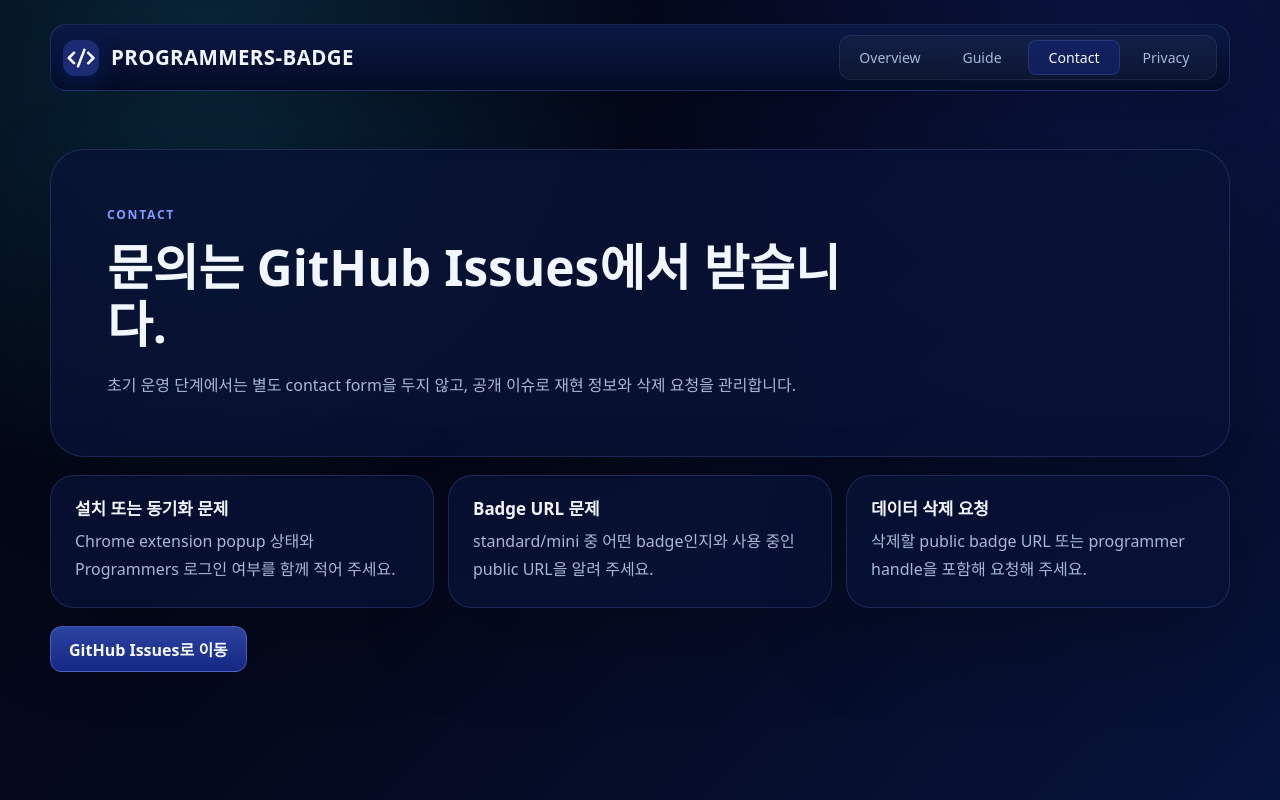
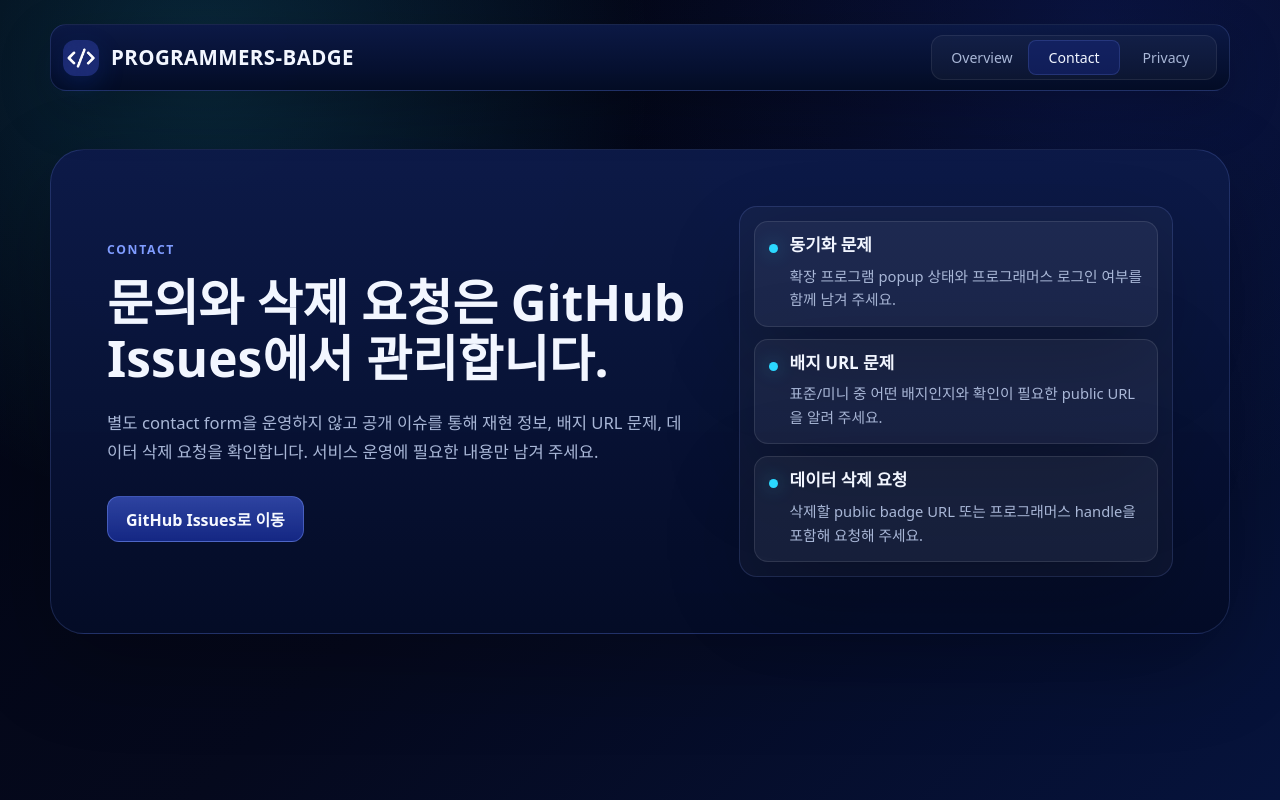
Before and after one commit to JH8459/programmers-badge-v2, a React (Vite) app in the folder apps/web/: page /contact in a window 1280 px wide. Built offline with nearby package versions, Linux system fonts and the light colour scheme.

Commit message:
refactor(web): guide route 제거와 contact UI 정리

```diff
--- a/apps/web/src/App.tsx
+++ b/apps/web/src/App.tsx
@@ -2,7 +2,6 @@
 
 import { SiteHeader } from "./components/SiteHeader";
 import { ContactPage } from "./routes/ContactPage";
-import { GuidePage } from "./routes/GuidePage";
 import { LandingPage } from "./routes/LandingPage";
 import { PrivacyPage } from "./routes/PrivacyPage";
 
@@ -13,7 +12,6 @@
 
       <Routes>
         <Route index element={<LandingPage />} />
-        <Route path="/guide" element={<GuidePage />} />
         <Route path="/contact" element={<ContactPage />} />
         <Route path="/privacy" element={<PrivacyPage />} />
       </Routes>
--- a/apps/web/src/components/SiteHeader.tsx
+++ b/apps/web/src/components/SiteHeader.tsx
@@ -5,7 +5,6 @@
 
 const navItems = [
   { href: "/", label: "Overview" },
-  { href: "/guide", label: "Guide" },
   { href: "/contact", label: "Contact" },
   { href: "/privacy", label: "Privacy" },
 ];
--- a/apps/web/src/data/site.ts
+++ b/apps/web/src/data/site.ts
@@ -1,12 +1,11 @@
 export const siteLinks = {
   apiHealth: "https://api.programmers-badge.jh8459.com/api/health",
-  badgeExample: "https://api.programmers-badge.jh8459.com/badge/{slug}.svg",
   chromeStore: "#",
   githubIssues: "https://github.com/JH8459/programmers-badge-v2/issues",
   programmersLesson: "https://school.programmers.co.kr/learn/courses",
 };
 
-export const guideSteps = [
+export const flowSteps = [
   {
     title: "확장 프로그램 설치",
     description:
--- a/apps/web/src/routes/ContactPage.tsx
+++ b/apps/web/src/routes/ContactPage.tsx
@@ -1,42 +1,48 @@
-import { PageIntro } from "../components/PageIntro";
 import { siteLinks } from "../data/site";
 
 const supportItems = [
   {
-    title: "설치 또는 동기화 문제",
-    body: "Chrome extension popup 상태와 Programmers 로그인 여부를 함께 적어 주세요.",
+    title: "동기화 문제",
+    body: "확장 프로그램 popup 상태와 프로그래머스 로그인 여부를 함께 남겨 주세요.",
   },
   {
-    title: "Badge URL 문제",
-    body: "standard/mini 중 어떤 badge인지와 사용 중인 public URL을 알려 주세요.",
+    title: "배지 URL 문제",
+    body: "표준/미니 중 어떤 배지인지와 확인이 필요한 public URL을 알려 주세요.",
   },
   {
     title: "데이터 삭제 요청",
-    body: "삭제할 public badge URL 또는 programmer handle을 포함해 요청해 주세요.",
+    body: "삭제할 public badge URL 또는 프로그래머스 handle을 포함해 요청해 주세요.",
   },
 ];
 
 export function ContactPage() {
   return (
-    <main className="stack-page">
-      <PageIntro
-        kicker="Contact"
-        title="문의는 GitHub Issues에서 받습니다."
-        description="초기 운영 단계에서는 별도 contact form을 두지 않고, 공개 이슈로 재현 정보와 삭제 요청을 관리합니다."
-      />
+    <main className="stack-page contact-page">
+      <section className="contact-section">
+        <div className="contact-copy">
+          <span className="section-kicker">Contact</span>
+          <h1>문의와 삭제 요청은 GitHub Issues에서 관리합니다.</h1>
+          <p>
+            별도 contact form을 운영하지 않고 공개 이슈를 통해 재현 정보, 배지 URL 문제,
+            데이터 삭제 요청을 확인합니다. 서비스 운영에 필요한 내용만 남겨 주세요.
+          </p>
+          <a className="button button-primary contact-action" href={siteLinks.githubIssues}>
+            GitHub Issues로 이동
+          </a>
+        </div>
 
-      <section className="support-grid">
-        {supportItems.map((item) => (
-          <article className="support-card" key={item.title}>
-            <h2>{item.title}</h2>
-            <p>{item.body}</p>
-          </article>
-        ))}
+        <div className="contact-panel" aria-label="support request guide">
+          {supportItems.map((item) => (
+            <article className="support-item" key={item.title}>
+              <span aria-hidden="true" />
+              <div>
+                <h2>{item.title}</h2>
+                <p>{item.body}</p>
+              </div>
+            </article>
+          ))}
+        </div>
       </section>
-
-      <a className="button button-primary wide-action" href={siteLinks.githubIssues}>
-        GitHub Issues로 이동
-      </a>
     </main>
   );
 }
--- a/apps/web/src/routes/GuidePage.tsx
+++ /dev/null
@@ -1,34 +0,0 @@
-import screenshotImage from "../../../extension/store-assets/screenshot-background-1280x800.png";
-
-import { PageIntro } from "../components/PageIntro";
-import { guideSteps, siteLinks } from "../data/site";
-
-export function GuidePage() {
-  return (
-    <main className="stack-page">
-      <PageIntro
-        kicker="Guide"
-        title="동기화하고, 선택하고, 복사하세요."
-        description="extension popup에서 standard/mini badge를 확인한 뒤 URL 또는 Markdown snippet을 복사하는 흐름을 기준으로 안내합니다."
-      />
-
-      <section className="guide-layout">
-        <img src={screenshotImage} alt="Chrome extension badge sync guide visual" />
-        <div className="guide-steps">
-          {guideSteps.map((step) => (
-            <article className="guide-step" key={step.title}>
-              <span>{step.meta}</span>
-              <h2>{step.title}</h2>
-              <p>{step.description}</p>
-            </article>
-          ))}
-        </div>
-      </section>
-
-      <section className="code-panel">
-        <span className="section-kicker">Markdown</span>
-        <code>![Programmers Badge]({siteLinks.badgeExample})</code>
-      </section>
-    </main>
-  );
-}
--- a/apps/web/src/routes/LandingPage.tsx
+++ b/apps/web/src/routes/LandingPage.tsx
@@ -4,7 +4,7 @@
 import flowImageOne from "../assets/landing/flow-install-extension.png";
 import flowImageTwo from "../assets/landing/flow-sync-record.png";
 import { BadgePreview } from "../components/BadgePreview";
-import { guideSteps, siteLinks } from "../data/site";
+import { flowSteps, siteLinks } from "../data/site";
 
 type ApiHealthStatus = "idle" | "checking" | "healthy" | "warning" | "error";
 
@@ -78,9 +78,6 @@
             수집하거나 저장하지 않습니다.
           </p>
           <div className="hero-actions">
-            <a className="button button-primary" href="/guide">
-              사용 방법 보기
-            </a>
             <button className="button button-secondary" type="button" onClick={checkApiHealth}>
               API 상태 확인
             </button>
@@ -108,7 +105,7 @@
           </p>
         </div>
         <div className="step-grid">
-          {guideSteps.map((step, index) => (
+          {flowSteps.map((step, index) => (
             <article className="step-card" key={step.title}>
               <img className="step-visual" src={flowImages[index]} alt="" aria-hidden="true" />
               <span className="step-number">{String(index + 1).padStart(2, "0")}</span>
--- a/apps/web/src/styles/theme.css
+++ b/apps/web/src/styles/theme.css
@@ -100,7 +100,7 @@
 .site-nav {
   position: relative;
   display: grid;
-  grid-template-columns: repeat(4, minmax(92px, 1fr));
+  grid-template-columns: repeat(3, minmax(92px, 1fr));
   border: 1px solid rgba(255, 255, 255, 0.08);
   border-radius: 12px;
   padding: 4px;
@@ -112,7 +112,7 @@
   top: 4px;
   bottom: 4px;
   left: 4px;
-  width: calc((100% - 8px) / 4);
+  width: calc((100% - 8px) / 3);
   border-radius: 8px;
   background: rgba(20, 39, 131, 0.46);
   box-shadow: inset 0 0 0 1px rgba(127, 156, 255, 0.18);
@@ -128,10 +128,6 @@
 
 .site-nav.active-index-2::before {
   transform: translateX(200%);
-}
-
-.site-nav.active-index-3::before {
-  transform: translateX(300%);
 }
 
 .menu-toggle {
@@ -227,10 +223,11 @@
 
 .badge-preview,
 .flow-section,
+.contact-section,
+.contact-panel,
 .page-intro,
-.guide-layout,
 .code-panel,
-.support-card,
+.support-item,
 .notice-panel,
 .privacy-item {
   border: 1px solid var(--line);
@@ -434,7 +431,6 @@
 }
 
 .step-grid,
-.support-grid,
 .privacy-list {
   display: grid;
   gap: 14px;
@@ -445,7 +441,7 @@
 }
 
 .step-card,
-.guide-step {
+.support-item {
   border: 1px solid rgba(255, 255, 255, 0.1);
   border-radius: 14px;
   padding: 14px;
@@ -468,8 +464,7 @@
 }
 
 .step-card strong,
-.guide-step h2,
-.support-card h2,
+.support-item h2,
 .privacy-item h2,
 .notice-panel h2 {
   display: block;
@@ -479,7 +474,7 @@
 }
 
 .step-number,
-.guide-step span {
+.support-item > span {
   display: block;
   margin-bottom: 18px;
   color: var(--accent-blue);
@@ -509,24 +504,62 @@
   margin-top: 20px;
 }
 
-.guide-layout {
+.contact-section {
   display: grid;
-  grid-template-columns: minmax(0, 1fr) 0.82fr;
-  gap: 20px;
-  margin-top: 18px;
+  grid-template-columns: minmax(0, 0.95fr) minmax(320px, 0.7fr);
+  gap: clamp(20px, 4vw, 42px);
+  align-items: center;
   border-radius: var(--radius-xl);
-  padding: 18px;
+  padding: clamp(28px, 5vw, 56px);
+  background:
+    linear-gradient(180deg, rgba(13, 27, 75, 0.88), rgba(3, 12, 38, 0.9)),
+    var(--panel);
 }
 
-.guide-layout img {
-  height: 100%;
-  border-radius: var(--radius-lg);
-  object-fit: cover;
+.contact-copy {
+  min-width: 0;
 }
 
-.guide-steps {
+.contact-copy p {
+  max-width: 690px;
+  margin-top: 22px;
+  font-size: 1.04rem;
+}
+
+.contact-action {
+  margin-top: 30px;
+}
+
+.contact-panel {
   display: grid;
-  gap: 14px;
+  gap: 12px;
+  border-radius: 18px;
+  padding: 14px;
+  background: rgba(255, 255, 255, 0.035);
+  box-shadow: none;
+}
+
+.support-item {
+  display: grid;
+  grid-template-columns: auto minmax(0, 1fr);
+  gap: 12px;
+  align-items: start;
+  background: rgba(255, 255, 255, 0.045);
+}
+
+.support-item > span {
+  width: 9px;
+  height: 9px;
+  margin-top: 8px;
+  margin-bottom: 0;
+  border-radius: 9px;
+  background: var(--accent-blue);
+  box-shadow: 0 0 18px rgba(43, 216, 255, 0.42);
+}
+
+.support-item p {
+  font-size: 0.92rem;
+  line-height: 1.6;
 }
 
 .code-panel,
@@ -536,20 +569,9 @@
   padding: 28px;
 }
 
-.support-grid {
-  grid-template-columns: repeat(3, minmax(0, 1fr));
-  margin-top: 18px;
-}
-
-.support-card,
 .privacy-item {
   border-radius: var(--radius-lg);
   padding: 24px;
-}
-
-.wide-action {
-  width: fit-content;
-  margin-top: 18px;
 }
 
 .privacy-list {
@@ -567,8 +589,7 @@
 @media (max-width: 900px) {
   .hero-section,
   .flow-section,
-  .guide-layout,
-  .support-grid,
+  .contact-section,
   .privacy-list {
     grid-template-columns: 1fr;
   }
@@ -596,7 +617,7 @@
     display: none;
     width: 100%;
     overflow-x: auto;
-    grid-template-columns: repeat(4, minmax(84px, 1fr));
+    grid-template-columns: repeat(3, minmax(84px, 1fr));
     margin-top: 4px;
     border-radius: 12px;
   }
@@ -642,6 +663,7 @@
 
   .hero-copy,
   .hero-section,
+  .contact-section,
   .page-intro,
   .flow-section,
   .code-panel,
```
Also changed, not shown: 2 other files (tests, documents, lock files or other folders).
